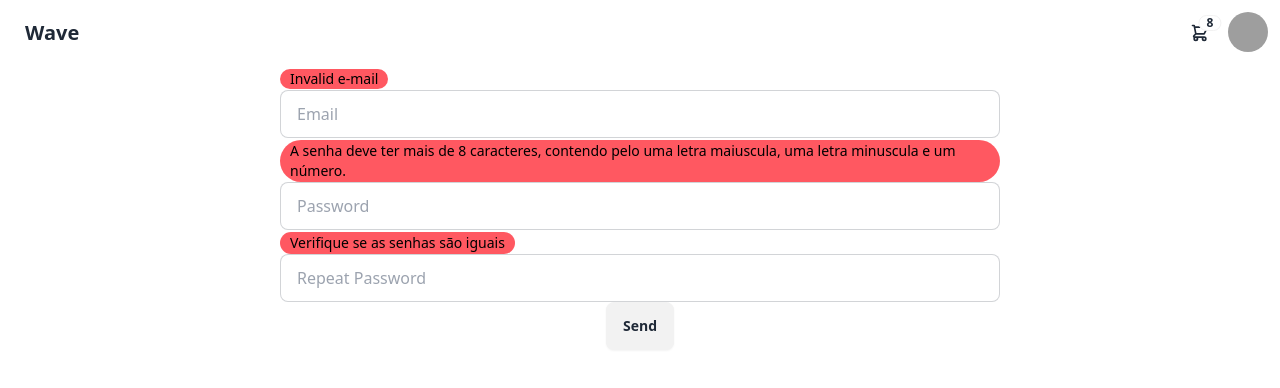
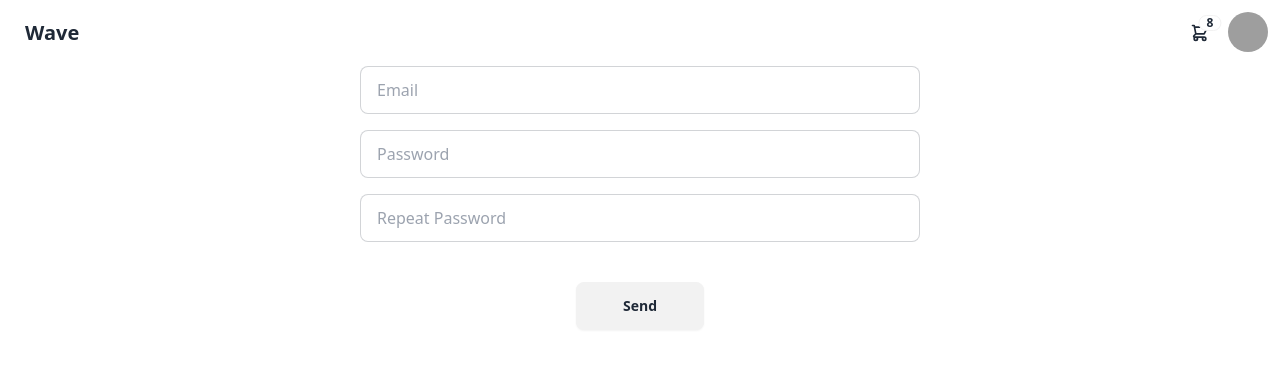
Before and after one commit to Chezin/wave, a React (Vite) app: page / in a window 1280 px wide. Shown: the top 388 px of the page. Built offline with nearby package versions, Linux system fonts and the light colour scheme; grey boxes are pictures that could not be loaded.

Commit message:
fix form validation

```diff
--- a/src/components/RegistrationForm.tsx
+++ b/src/components/RegistrationForm.tsx
@@ -35,9 +35,9 @@ const signUpReducer = (state: SignUpParams, action: SignUpAction) => {
 };
 
 const RegistrationForm = () => {
-	const [isValidEmail, setIsValidEmail] = useState(false);
-	const [isValidPassword, setIsValidPassword] = useState(false);
-	const [passwordMatches, setPasswordMatches] = useState(false);
+	const [isValidEmail, setIsValidEmail] = useState(true);
+	const [isValidPassword, setIsValidPassword] = useState(true);
+	const [passwordMatches, setPasswordMatches] = useState(true);
 
 	const [signUpState, setSignUpState] = useReducer(
 		signUpReducer,
@@ -54,6 +54,7 @@ const RegistrationForm = () => {
 		setIsValidEmail(emailRegex.test(signUpState.email));
 		setPasswordMatches(signUpState.password == signUpState.matchPassword);
 		setIsValidPassword(passwordRegex.test(signUpState.password));
+
 		if (
 			emailRegex.test(signUpState.email) &&
 			signUpState.password == signUpState.matchPassword &&
@@ -63,19 +64,21 @@ const RegistrationForm = () => {
 		}
 	};
 
-	// const [errorMessage, setErrorMessage] = useState("");
-	// const [success, setSuccess] = useState(false);
-
-	// console.log(signUpState.email, emailRegex.test(signUpState.email));
-
 	return (
-		<form onSubmit={handleSubmit} className="max-w-[45rem]">
+		<form onSubmit={handleSubmit} className="w-[35rem]">
+			<div className="mb-4">
 				{isValidEmail ? (
 					""
 				) : (
-				<div className="badge badge-error gap-2">Invalid e-mail</div>
+					<div className="badge badge-error gap-2">
+						Invalid e-mail
+					</div>
 				)}
-			<label className="input input-bordered flex items-center gap-2">
+				<label
+					className={`input ${
+						isValidEmail ? "input-bordered" : "input-error"
+					} flex items-center gap-2`}
+				>
 					<input
 						type="text"
 						className="grow"
@@ -89,16 +92,22 @@ const RegistrationForm = () => {
 						}}
 					/>
 				</label>
-
+			</div>
 			{isValidPassword ? (
 				""
 			) : (
 				<div className="badge badge-error h-fit">
-					A senha deve ter mais de 8 caracteres, contendo pelo uma
-					letra maiuscula, uma letra minuscula e um número.
+					Password must have at least 8 characters, containing at
+					least 1 lowercase character, 1 uppercase character and 1
+					number
 				</div>
 			)}
-			<label className="input input-bordered flex items-center gap-2">
+			<div className="mb-4">
+				<label
+					className={`input ${
+						isValidPassword ? "input-bordered" : "input-error"
+					} flex items-center gap-2`}
+				>
 					<input
 						type="password"
 						className="grow"
@@ -112,15 +121,20 @@ const RegistrationForm = () => {
 						}}
 					/>
 				</label>
-
+			</div>
 			{passwordMatches ? (
 				""
 			) : (
 				<div className="badge badge-error h-fit">
-					Verifique se as senhas são iguais
+					Passwords must match
 				</div>
 			)}
-			<label className="input input-bordered flex items-center gap-2">
+			<div className="mb-4">
+				<label
+					className={`input ${
+						passwordMatches ? "input-bordered" : "input-error"
+					} flex items-center gap-2`}
+				>
 					<input
 						type="password"
 						placeholder="Repeat Password"
@@ -134,8 +148,9 @@ const RegistrationForm = () => {
 						}}
 					/>
 				</label>
-			<div className="flex justify-center">
-				<button className="btn" type="submit">
+			</div>
+			<div className="flex justify-center mt-10">
+				<button className="btn w-32" type="submit">
 					Send
 				</button>
 			</div>
```
Lines whose indentation alone changed are shown as unchanged.
